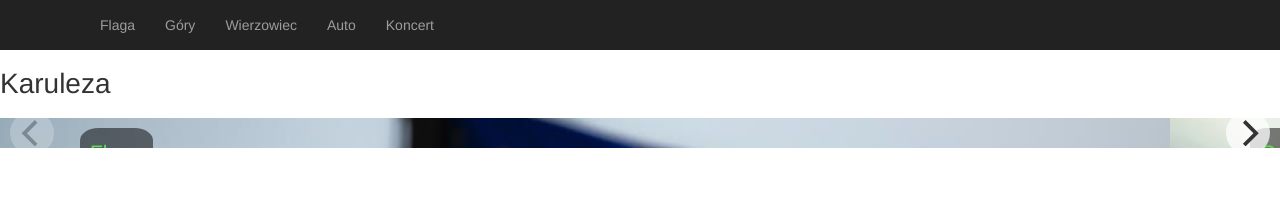
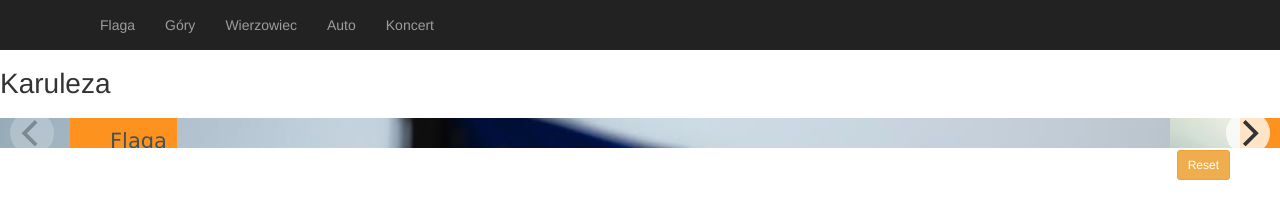
Before and after one commit to parapetowy/karuzela1, a website with bundled scripts: page index.html in a window 1280 px wide. Built offline with nearby package versions, Linux system fonts and the light colour scheme.

Commit message:
added reset button and some style fixes

```diff
--- a/index.html
+++ b/index.html
@@ -35,6 +35,11 @@
 			</div>
 		</nav>
 		<h1>Karuleza</h1>
+
+		<div class="button-group">
+			<button class="button btn btn-warning btn-sm">Reset</button>
+		</div>
+
 		<div class="main-carousel">
 			<div class="carousel-cell" id="carousel-cell1" style="background-image: url(images/1.jpg)">
 				<div class="container">
@@ -63,6 +68,8 @@
 			</div>
 		</div>
 		<div class="progress-bar"></div>
+
+
 		<!-- Optional JavaScript -->
 		<!-- jQuery first, then Popper.js, then Bootstrap JS -->
 		<script src="/vendor/flickity.pkgd.min.js"></script>
--- a/js/script.js
+++ b/js/script.js
@@ -14,3 +14,16 @@ flkty.on( 'scroll', function( progress ) {
   progress = Math.max( 0, Math.min( 1, progress ) );
   progressBar.style.width = progress * 100 + '%';
 });
+
+var buttonGroup = document.querySelector('.button-group');
+var buttons = buttonGroup.querySelectorAll('.button');
+buttons = fizzyUIUtils.makeArray( buttons );
+
+buttonGroup.addEventListener( 'click', function( event ) {
+  // filter for button clicks
+  if ( !matchesSelector( event.target, '.button' ) ) {
+    return;
+  }
+  var index = buttons.indexOf( event.target );
+  flkty.select( index );
+});
--- a/sass/style.scss
+++ b/sass/style.scss
@@ -6,17 +6,18 @@
   min-height: 250px; /* height of carousel */
   margin-right: 10px;
   background-size: cover;
-  	.container {
+   	.container {
   		max-width: 1200px;
   	}
   	p {
   		font-size: 1.5em;
-  		color: #5be04c;
-  		background-color: rgba(0, 0, 0, 0.5);
+  		display: inline-block;
+  		color: #42525b;
+  		font-family: 'Lucida Sans', Arial, sans-serif;
+  		line-height: 26px;
+  		text-indent: 30px;
   		padding: 10px;
-		margin: 10px;
-  		display: inline-block;
-  		border-radius: 25%;
+  		background: #fe921f;
   	}
 }
 
@@ -29,3 +30,10 @@
 .flickity-page-dots {
   display: none;
 }
+
+.button-group {
+	position: absolute;
+    right: 50px;
+    top: 150px;
+    z-index: 1000;
+}
```
Also changed, not shown: css/style.css, 1 other file.
